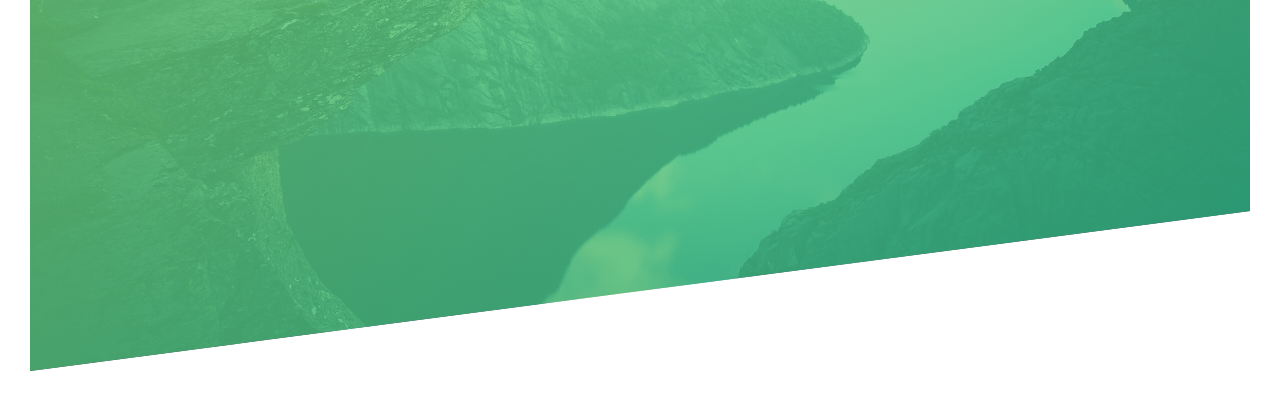
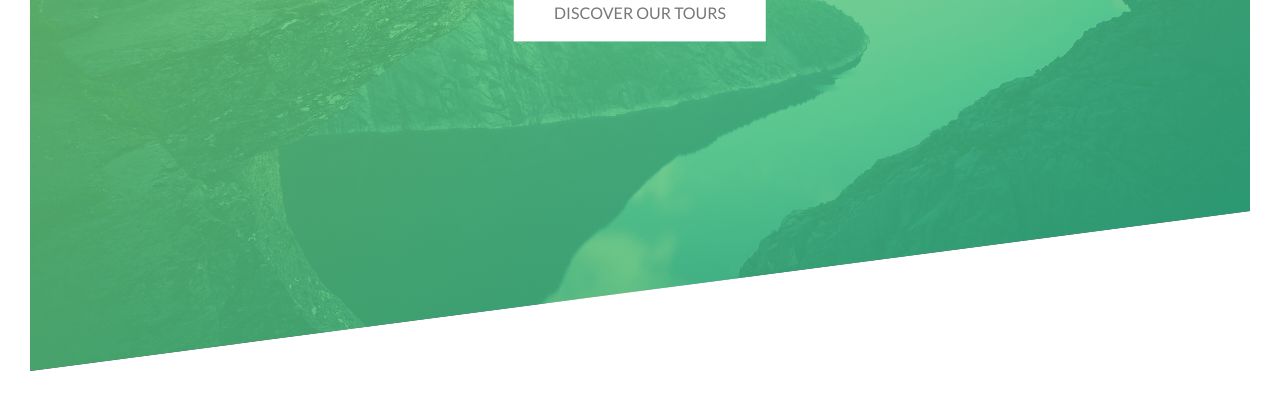
Before and after one commit to life423/Exploring-Natours-Advanced-CSS-SASS-A-Project-Optimized, a website: page index.html in a window 1280 px wide. Shown: the part 419-820 px from the top of the page. Drawn offline with Linux system fonts and the light colour scheme.

Commit message:
create the animated button

```diff
--- a/css/style.css
+++ b/css/style.css
@@ -56,6 +56,7 @@ body {
 .heading-primary {
   color: #fff;
   text-transform: uppercase;
+  margin-bottom: 60px;
 }
 
 .heading-primary--main {
@@ -111,6 +112,20 @@ body {
   }
 }
 
-.btn:link{
+.btn:link,
+.btn:visited{
+  text-transform: uppercase;
+  text-decoration: none;
+  padding: 15px 40px;
+  display: inline-block;
+}
 
+.btn:hover{
+  transform: translateY(-3px);
+  box-shadow: 0 10px 20px rgba(0,0,0,0.2);
 }
+
+.btn-white{
+  background-color: #fff;
+  color: #777;
+}
```
